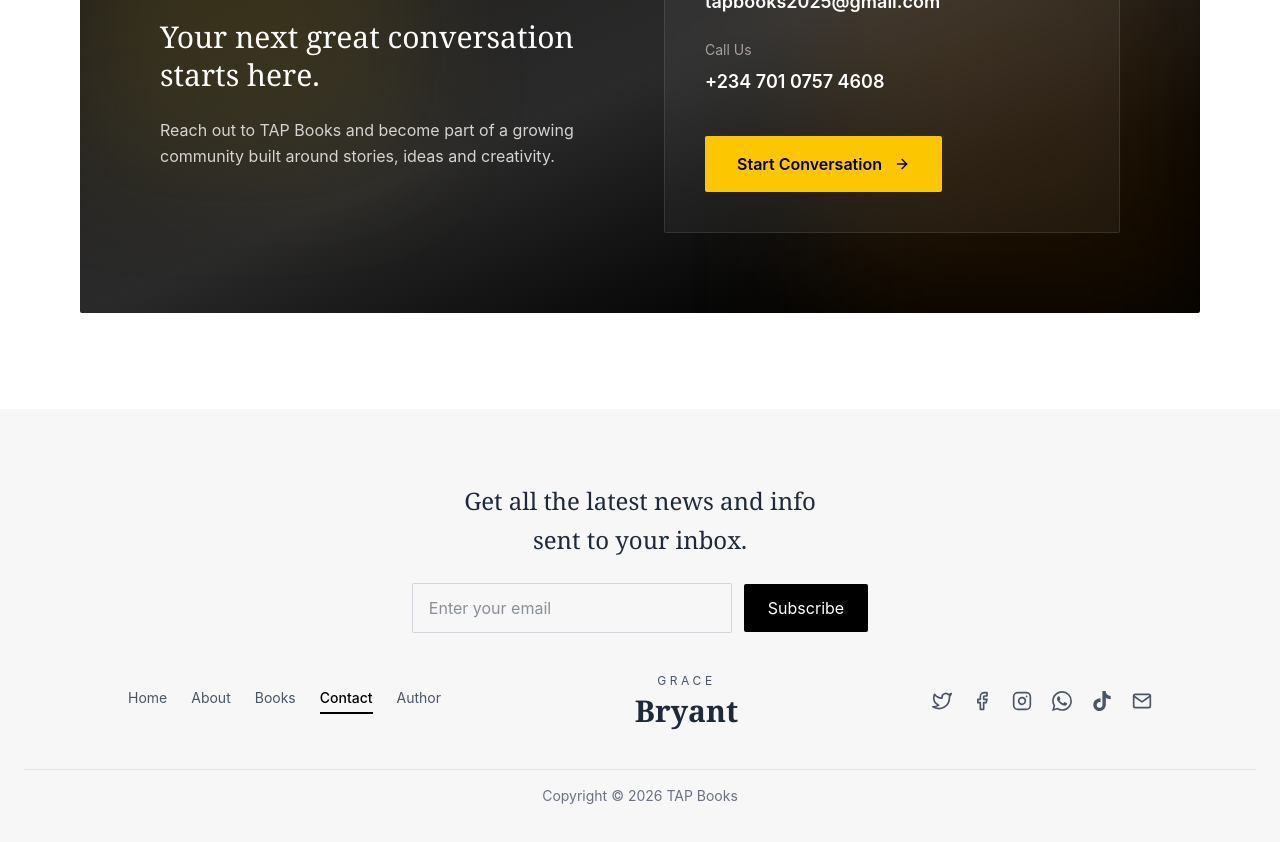
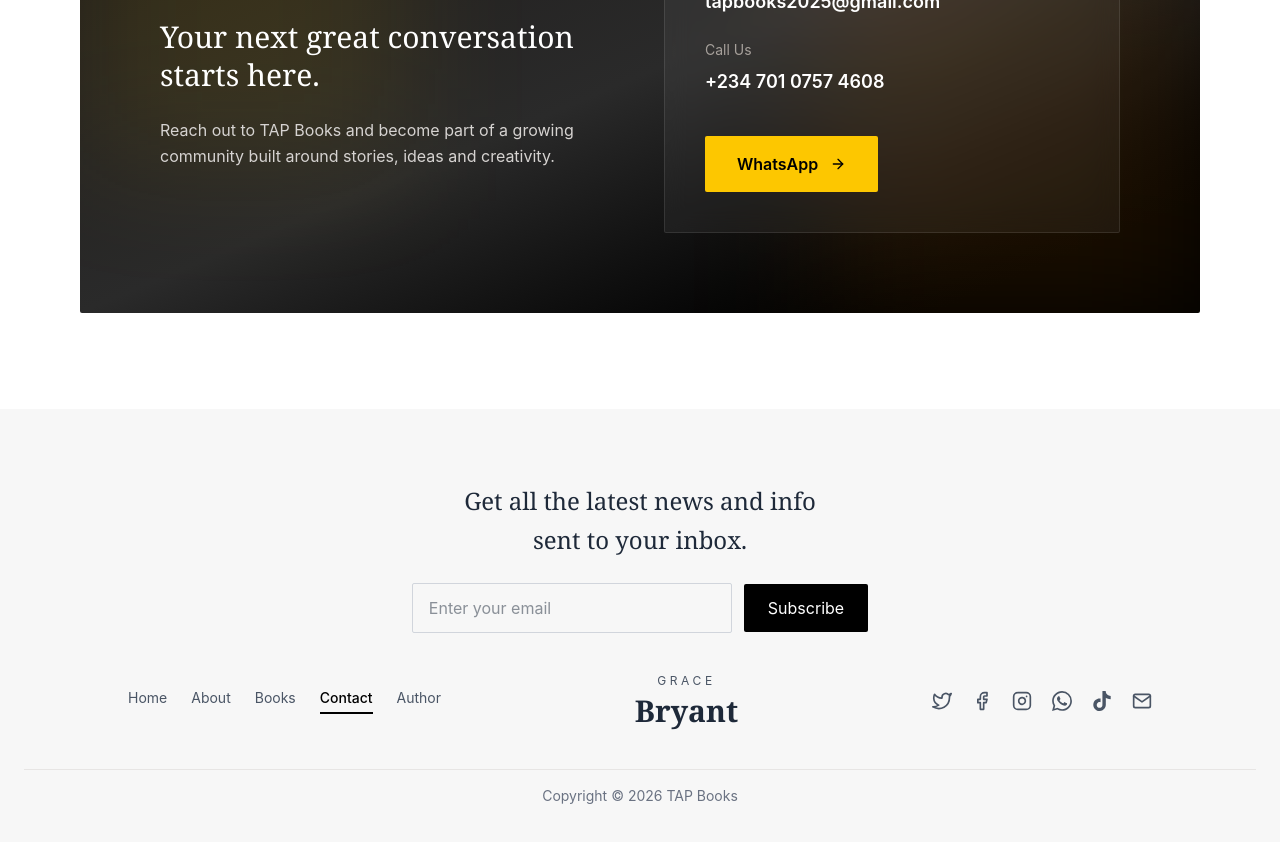
Before and after one commit to ernestkris6/TAP-BOOKS, a React (Vite) app: page /contact in a window 1280 px wide. Shown: the part 2180-3022 px from the top of the page. Built offline with nearby package versions, Linux system fonts and the light colour scheme; a web font is replaced by a local one.

Commit message:
whatsapp

```diff
--- a/src/ui/Contactcomponent/ContactCta.jsx
+++ b/src/ui/Contactcomponent/ContactCta.jsx
@@ -78,7 +78,7 @@ export default function ContactCta() {
                 </div>
 
                 <button className="mt-4 bg-yellow-400 hover:bg-yellow-300 text-black px-8 py-4 rounded-xs font-semibold transition-all duration-500 hover:px-10 cursor-pointer inline-flex items-center gap-3">
-                  Start Conversation
+                  WhatsApp
 
                   <FiArrowRight />
                 </button>
```
